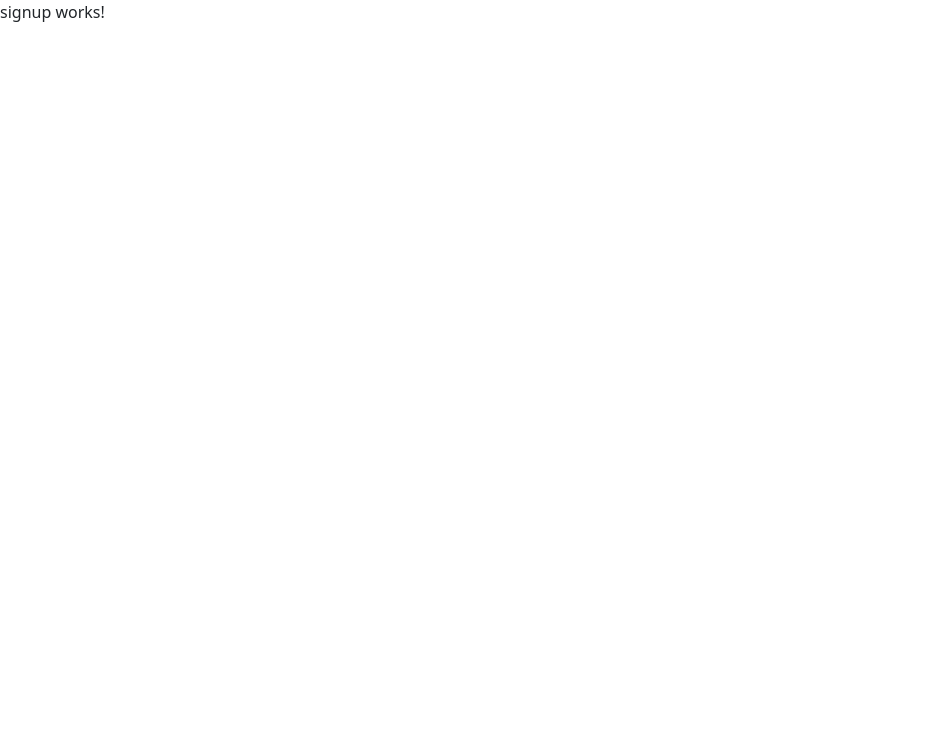
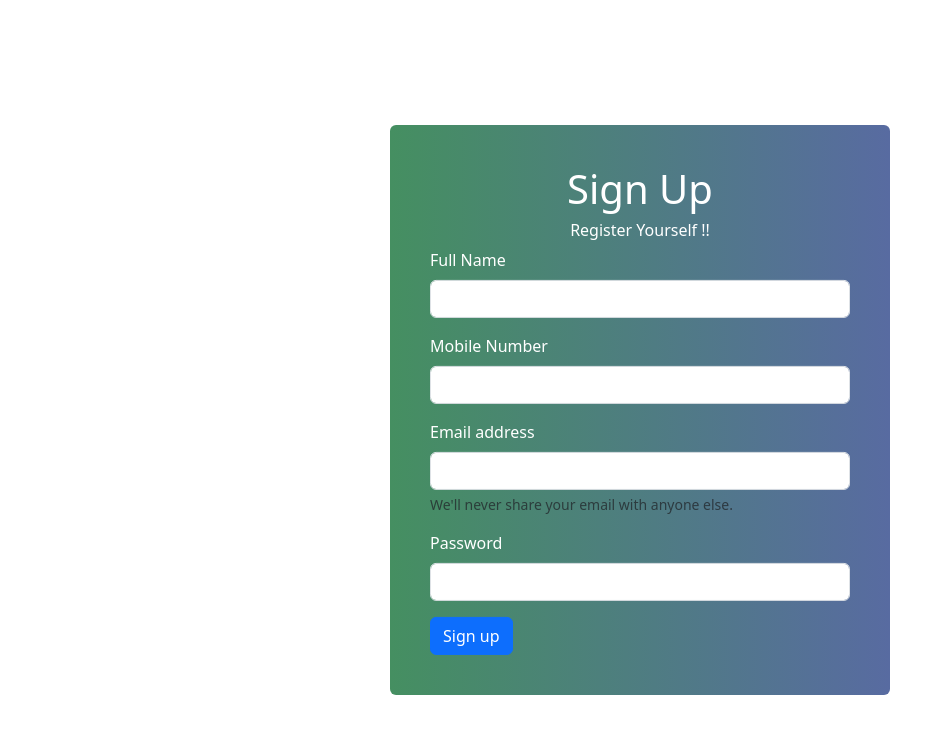
Before and after one commit to KalanaGunaweera/Angular_CRUD_JSON_Server, an Angular app: page /signup in a window 1280 px wide. Shown: the top 734 px of the page, without its empty margins (0-952 px from the left). Built offline with nearby package versions, Linux system fonts and the light colour scheme.

Commit message:
Sign up page UI done with css

```diff
--- a/src/app/signup/signup.component.css
+++ b/src/app/signup/signup.component.css
@@ -0,0 +1,19 @@
+.card{
+    margin-top: 10px;
+    border: none;
+    width: 500px;
+    padding:40px;
+    position: absolute;
+    top: 50%;
+    left: 50%;
+    transform: translate(-50%,-50%);
+    background: rgb(95, 180, 145);
+    background: linear-gradient(90deg,rgb(69, 143, 97) 0%,rgb(88, 107, 161) 100%);
+}
+.card h1,
+h6{
+    color: #fff;
+}
+.form-label {
+    color: #fff;
+}
--- a/src/app/signup/signup.component.html
+++ b/src/app/signup/signup.component.html
@@ -1 +1,36 @@
-<p>signup works!</p>
+<div class="container">
+    <div class="row">
+        <div class="col-md-6">
+            <div class="card">
+                <div class="text-center">
+                    <h1>Sign Up</h1>
+                    <h6>Register Yourself !!</h6>
+                </div>
+                <form>
+                    <form>
+                        <form>
+                            <div class="mb-3">
+                                <label for="exampleInputPassword1" class="form-label">Full Name</label>
+                                <input type="text" class="form-control" id="exampleInputName1">
+                              </div>
+                              <div class="mb-3">
+                                <label for="exampleInputPassword1" class="form-label">Mobile Number</label>
+                                <input type="number" class="form-control" id="exampleInputMobile1">
+                              </div>
+                            <div class="mb-3">
+                              <label for="exampleInputEmail1" class="form-label">Email address</label>
+                              <input type="email" class="form-control" id="exampleInputEmail1" aria-describedby="emailHelp">
+                              <div id="emailHelp" class="form-text">We'll never share your email with anyone else.</div>
+                            </div>
+                            <div class="mb-3">
+                              <label for="exampleInputPassword1" class="form-label">Password</label>
+                              <input type="password" class="form-control" id="exampleInputPassword1">
+                            </div>
+                            <button type="submit" class="btn btn-primary">Sign up</button>
+                          </form>
+                      </form>
+                </form>
+            </div>
+        </div>
+    </div>
+</div>
```
Also changed, not shown: src/app/login/login.component.css (line endings or trailing spaces).
